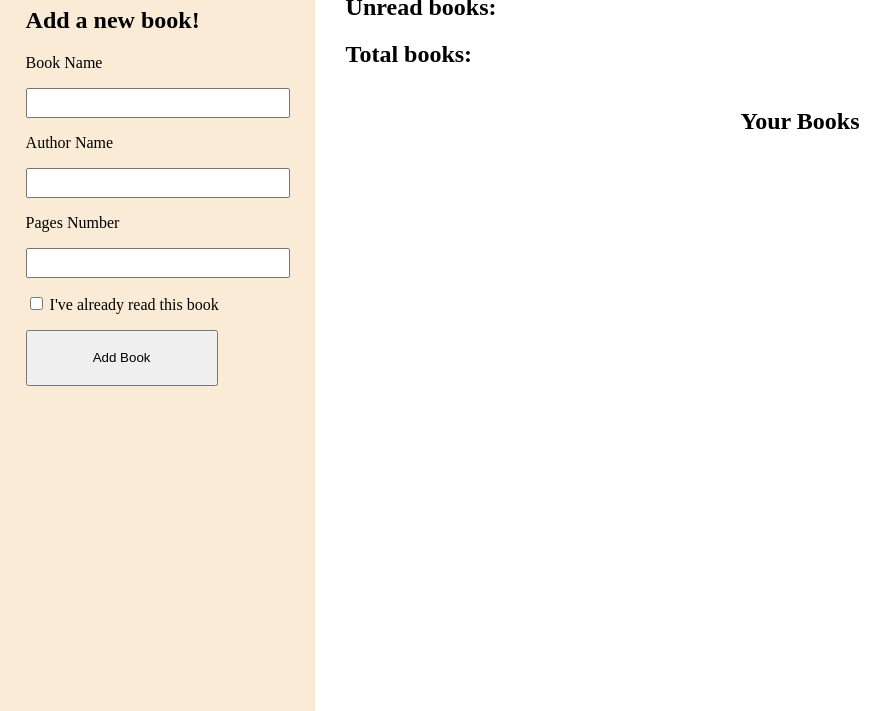
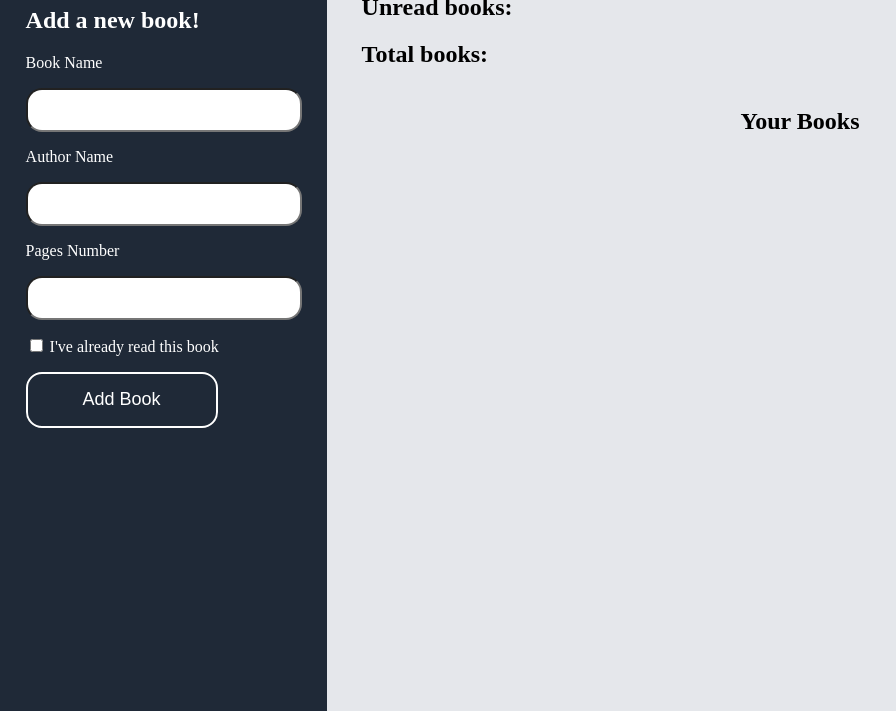
Before and after one commit to HenriqueeLimaa/Library, a plain HTML site: page index.html in a window 1280 px wide. Shown: the part 89-800 px from the top of the page, without its empty margins (0-896 px from the left). Drawn offline with Linux system fonts and the light colour scheme; a web font is replaced by a local one.

Commit message:
Fix page design

```diff
--- a/index.html
+++ b/index.html
@@ -12,18 +12,18 @@
     <div class="container">
 
         <div class="sidebar">
-            <h1>Library</h1>
-            <h2>Add a new book!</h2>
+            <h1 class="text">Library</h1>
+            <h2 class="text">Add a new book!</h2>
             <div class="book-form">
-                <label for="book-name">Book Name</label>
-                <input type="text" id="book-name" class="book-input" required>
-                <label for="author-name">Author Name</label>
-                <input type="text" id="author-name" class="book-input" required>
-                <label for="pages-number">Pages Number</label>
-                <input type="number" id="pages-number" class="book-input" required>
+                <label for="book-name" class="text">Book Name</label>
+                <input type="text" id="book-name" class="book-input text-input" required>
+                <label for="author-name" class="text">Author Name</label>
+                <input type="text" id="author-name" class="book-input text-input" required>
+                <label for="pages-number" class="text">Pages Number</label>
+                <input type="number" id="pages-number" class="book-input text-input" required>
                 <div id="read-check-div">
                     <input type="checkbox" id="read-check">
-                    <label for="read-check">I've already read this book</label>
+                    <label for="read-check" class="text">I've already read this book</label>
                 </div>
                 <button class="add-button">Add Book</button>
             </div>
--- a/styles.css
+++ b/styles.css
@@ -7,6 +7,7 @@ html, body{
     padding: 0;
     margin: 0;
     font-family: montserrat;
+    background-color: #e5e7eb;
 }
 
 /* BODY */
@@ -23,6 +24,11 @@ html, body{
 .add-button{
     width: 15vw;
     height: 7vh;
+    border: 2px solid #FFF;
+    border-radius: 1rem;
+    color: #FFF;
+    background-color: #1F2937;
+    font-size: large;
 }
 
 .book-form{
@@ -39,9 +45,28 @@ html, body{
 .sidebar{
     grid-area: sidebar;
     padding: 2vh 2vw;
-    background-color: antiquewhite;
+    background-color: #1F2937;
     position: fixed;
     height: 100vh;
+}
+
+.text-input{
+    border-radius: 1rem;
+    font-size: large;
+    padding: 0.5rem;
+}
+.text-input:focus{
+    outline: none;
+}
+
+input::-webkit-outer-spin-button,
+input::-webkit-inner-spin-button {
+  -webkit-appearance: none;
+  margin: 0;
+}
+
+.text{
+    color: #FFF;
 }
 
 /* MAIN-CONTENT */
@@ -56,16 +81,15 @@ html, body{
 .books-menu{
     grid-area: books-menu;
     display: flex;
+    justify-content: center;
     flex-wrap: wrap;
     gap: 1vw;
+    padding-bottom: 2rem;
 }
 
 .report{
     grid-area: report;
-}
-
-#remove-book{
-
+    padding-left: 1rem;
 }
 
 #your-books{
@@ -80,9 +104,32 @@ html, body{
     align-items: center;
     flex-wrap: wrap;
 
-    background-color: lightblue;
+    background-color: #fff;
+
     padding: 1rem;
-
     height: fit-content;
     width: 30vw;
+
+    border: 5px solid #1F2937;
+    border-radius: 1rem;
+
+    font-size: large;
 }
+
+.card-buttons{
+    height: 3rem;
+    width: 10rem;
+
+    background-color: #1F2937;
+    color: #FFF;
+
+    font-size: large;
+
+    border: none;
+    border-radius: 1rem;
+}
+
+.card-buttons-row{
+    display: flex;
+    gap: 3vw;
+}
```
